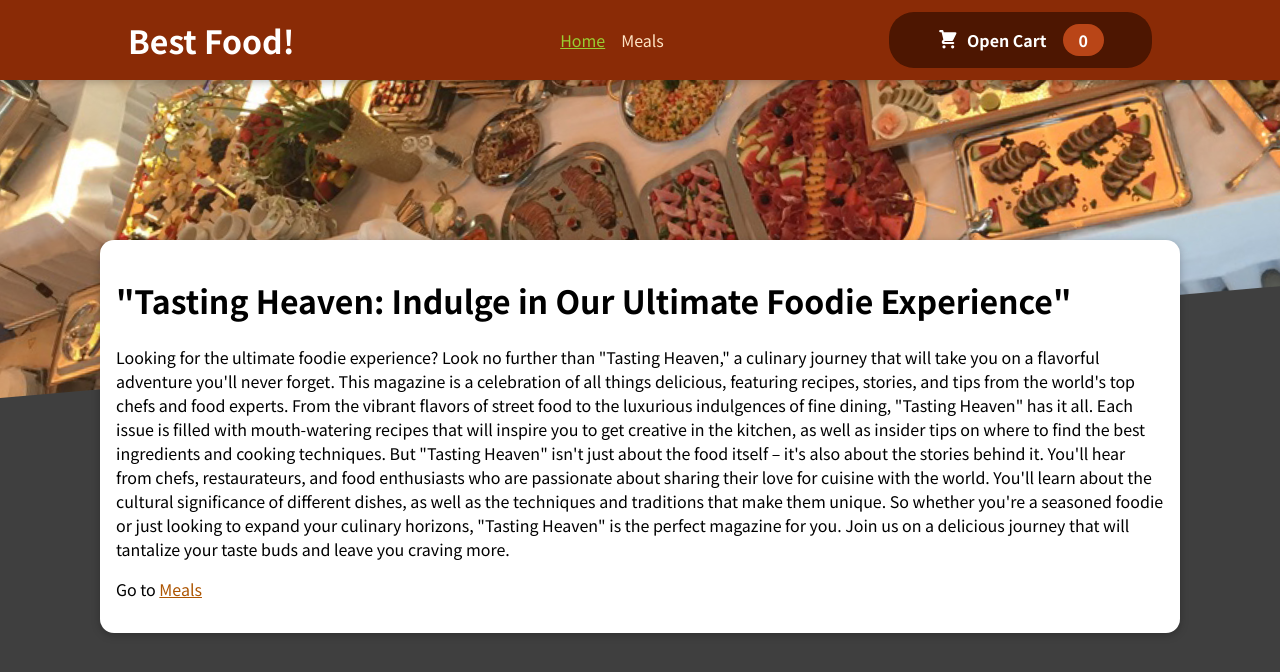
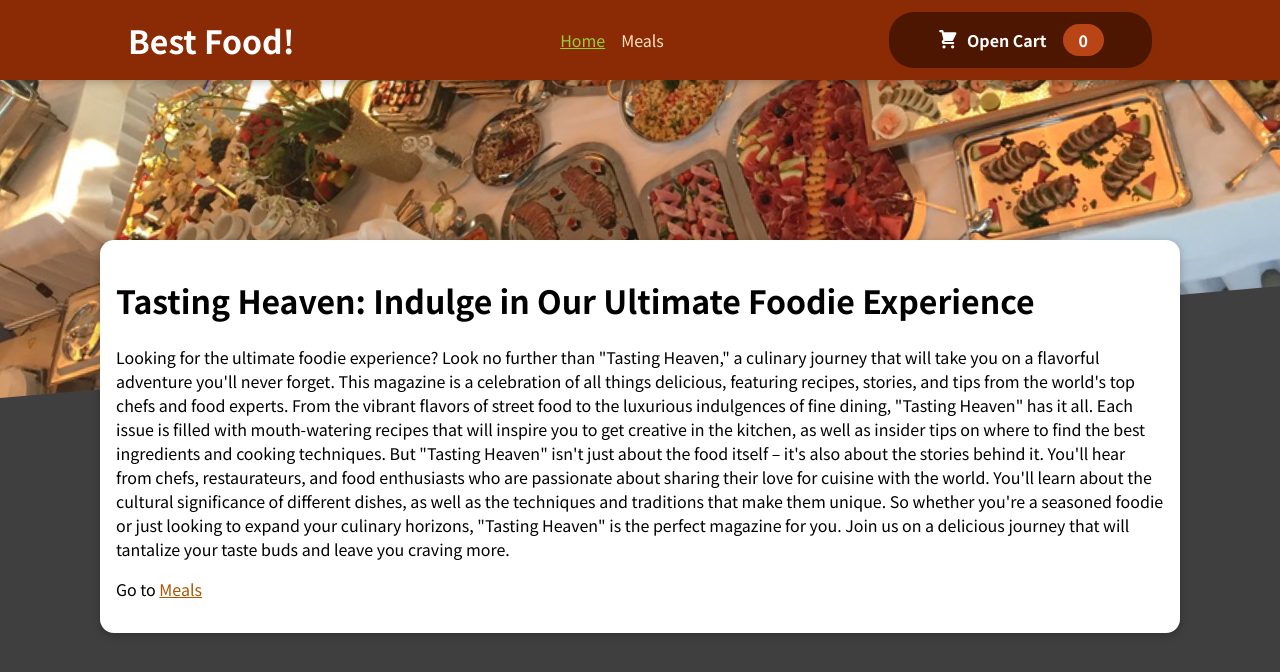
Before and after one commit to Rrroman/react-food, a React (Create React App) app: page / in a window 1280 px wide. Shown: the top 672 px of the page. Built offline with nearby package versions, Linux system fonts and the light colour scheme.

Commit message:
Remove quotes

```diff
--- a/src/pages/Home.js
+++ b/src/pages/Home.js
@@ -7,7 +7,7 @@ export const HomePage = () => {
   return (
     <Container>
       <Card>
-        <h1>"Tasting Heaven: Indulge in Our Ultimate Foodie Experience"</h1>
+        <h1>Tasting Heaven: Indulge in Our Ultimate Foodie Experience</h1>
         <p>
           Looking for the ultimate foodie experience? Look no further than
           "Tasting Heaven," a culinary journey that will take you on a flavorful
```
